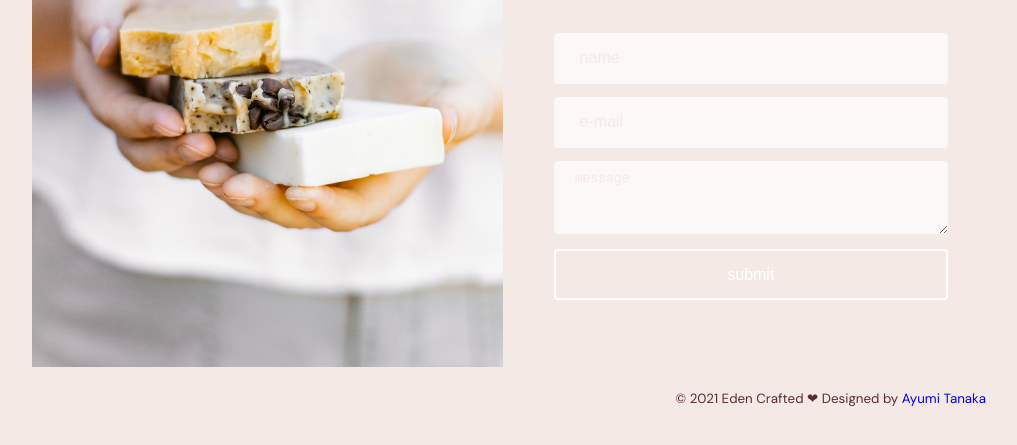
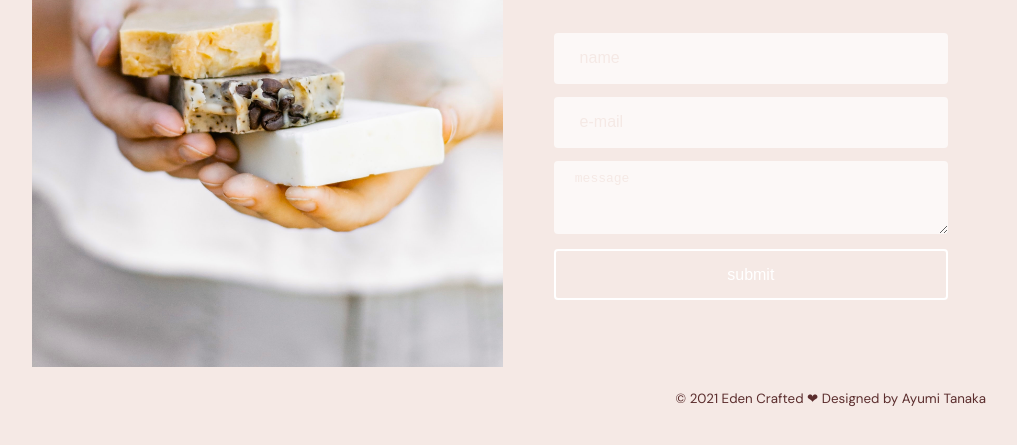
Before and after one commit to ayumitanaka13/eden-crafted, a website: page index.html in a window 1280 px wide. Shown: the part 2707-3152 px from the top of the page, without its empty margins (230-1247 px from the left). Drawn offline with nearby package versions, Linux system fonts and the light colour scheme.

Commit message:
modified index.html

```diff
--- a/sass/_contact.scss
+++ b/sass/_contact.scss
@@ -44,6 +44,10 @@
 
     small {
         margin-top: 0.8em;
+
+        a {
+            color: $color-brown;
+        }
     }
 }
 
```
Also changed, not shown: css/style.css.
